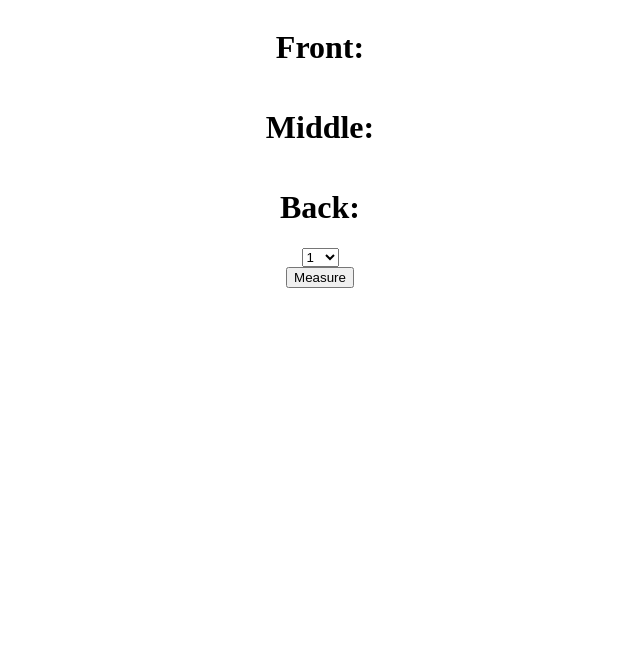
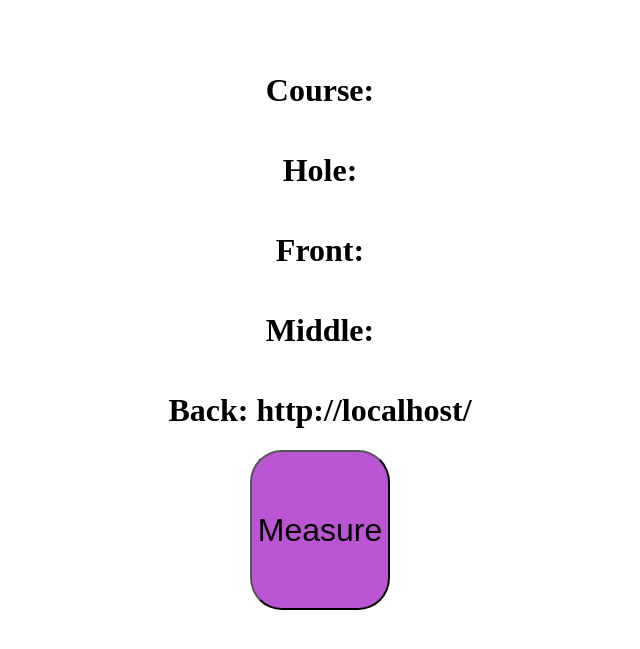
Before and after one commit to debboutr/bandonapi, a FastAPI app: page / in a window 1280 px wide. Shown: the top 649 px of the page, without its empty margins (320-960 px from the left). Run offline with FastAPI, Linux system fonts and the light colour scheme.

Commit message:
update for work

```diff
--- a/app/main.py
+++ b/app/main.py
@@ -1,40 +1,70 @@
+import timeit
 from typing import Annotated
-from fastapi import Depends, FastAPI, Request, Path
+
+from fastapi import Depends, FastAPI, Path, Request
 from fastapi.middleware.cors import CORSMiddleware
+from fastapi.responses import HTMLResponse, RedirectResponse
 from fastapi.staticfiles import StaticFiles
 from fastapi.templating import Jinja2Templates
-from fastapi.responses import HTMLResponse, RedirectResponse
+from geoalchemy2 import WKTElement
 from geoalchemy2.shape import to_shape
+from pyproj import CRS, Transformer
+from shapely.geometry import Point, Polygon
+from shapely.ops import transform
 from sqlalchemy.orm import Session
 
-from .crud import get_intersecting_polys, get_grn
+from .database import SessionLocal, engine
 from .models import Base, Green
 from .schemas import Measurement
-from .database import SessionLocal, engine
-from .utils import get_distances, transform_to_UTM
+
+m2y = 1.093613  # meters to yards
 
 Base.metadata.create_all(bind=engine)
 
+
+def transform_to_UTM(lon: float, lat: float) -> Point:
+    wgs84 = CRS("EPSG:4326")
+    utm = CRS("EPSG:26910")
+    project = Transformer.from_crs(wgs84, utm, always_xy=True).transform
+    pt = Point(lon, lat)
+    return transform(project, pt)
+
+
+def get_bounds(db: Session, point: Point):
+    rec = (
+        db.query(Green)
+        .filter(Green.category == "bounds")
+        .filter(  # both lines below work!!
+            # func.ST_Contains(Green.geometry, WKTElement(point.wkt))
+            Green.geometry.ST_Intersects(WKTElement(point.wkt))
+        )
+    )
+    print(str(rec))  # this is the way to get the SQL!!!
+    # print(f"{[r.category for r in rec]=}")
+    return rec.first()
+
+
 app = FastAPI()
 
-origins = [
-    "https://nflsuicidepool.vercel.app",
-    "http://bandonapi.debbout.info",
-    "http://localhost",
-    "http://localhost:8074",
-]
+# origins = [
+#     "https://nflsuicidepool.vercel.app",
+#     "http://bandonapi.debbout.info",
+#     "http://localhost:8074",
+#     "http://127.0.0.1:8074",
+# ]
 
-app.add_middleware(
-    CORSMiddleware,
-    allow_origins=origins,
-    allow_credentials=True,
-    allow_methods=["*"],
-    allow_headers=["*"],
-)
+# app.add_middleware(
+#     CORSMiddleware,
+#     allow_origins=origins,
+#     allow_credentials=True,
+#     allow_methods=["*"],
+#     allow_headers=["*"],
+# )
 
 
 templates = Jinja2Templates(directory="app/templates")
 app.mount("/static", StaticFiles(directory="static"), name="static")
+
 
 # Dependency
 def get_db():
@@ -45,10 +75,10 @@ def get_db():
         db.close()
 
 
-@app.get("/{course}/{grn_id}", response_model=Measurement)
+@app.get("/measure", response_model=Measurement)
 def read_distances(
-    course: str,
-    grn_id: int,
+    track: str,
+    green: int,
     lon: float = -124.38400938,
     lat: float = 43.18070706,
     db: Session = Depends(get_db),
@@ -57,28 +87,49 @@ def read_distances(
     you should always check for a green intersection here!!!
     if abs(green_returned - current_hole) == 1:
         update state!!
+    * add timer to see how long calls to this view are taking
+    * return measurements, current hole intersected
+    * how to deal with current hole from here to client?
+    * would it make sense to just do the calcs for ALL holes?
+    [ ] make the green images...
     """
-    if course == "nowhere":
-        # this is where you'll look for a course and a green
+    if track == "nowhere":
+        # this is where you'll look for a track and a green
         # and you can give back measurements to closest green < 6
         # if there is one...
         return Measurement(front=0, center=0, back=0)
-    # lat, lon = 43.17594092,-124.38642774
-    # lat, lon = 43.1847296,-124.3923103 # first tee of trails
-    # lat, lon = 43.184750507,-124.392289776
-    lat, lon = 43.181944,-124.393064
+    # lat, lon = 43.17594092,-124.38642774 # 13th green of trails
+    # lat, lon = 43.17419835396825, -124.38951194528615 # 15 fairway
+    lat, lon = 43.17637634579635, -124.37251592314665  # home
+    # lat, lon = 43.1847296,-124.3923103 # 1st tee of trails
+    # lat, lon = 43.181944,-124.393064 # 1st green of trails
     # rec = get_grn(db, grn_id=grn_id)
-    rec = db.query(Green).filter(Green.green_no == grn_id).first()
-    geom = to_shape(rec.geometry)
-    home_point = transform_to_UTM(lon, lat)
-    print(f"{home_point.wkt=}")
-    polys = get_intersecting_polys(db, home_point)
-    print(f"{[p for p in polys]=}")
-    distances = get_distances(geom, home_point)
+    t1 = timeit.default_timer()
+    point = transform_to_UTM(lon, lat)
+    print(f"{point.wkt=}")
+    bound = get_bounds(db, point)
+    if not bound:
+        return Measurement(course="nowhere", hole=19, front=47, center=47, back=47)
+    rec = db.query(Green).filter(Green.green_no == bound.green_no).first()
+    polygon = to_shape(rec.geometry)
+    # print(f"{[p for p in polys]=}")
+    distances = Measurement(
+        course=rec.course,
+        hole=rec.green_no,
+        front=int(point.distance(polygon) * m2y),
+        center=int(point.distance(polygon.centroid) * m2y),
+        back=int(point.hausdorff_distance(polygon) * m2y),
+    )
+    # distances = get_distances(geom, home_point)
     print(f"{distances=}")
+    t2 = timeit.default_timer()
+    print("time to run: ", t2 - t1)
     return distances
 
+
 @app.get("/", response_class=HTMLResponse)
-async def index( request: Request,):
-    context = { "request": request, "greens": range(1, 19) }
+async def index(
+    request: Request,
+):
+    context = {"request": request, "greens": f"{request.url}"}
     return templates.TemplateResponse("index.html", context)
--- a/app/schemas.py
+++ b/app/schemas.py
@@ -2,6 +2,8 @@ from pydantic import BaseModel
 
 
 class Measurement(BaseModel):
+    course: str
+    hole: int
     front: int
     center: int
     back: int
--- a/app/templates/index.html
+++ b/app/templates/index.html
@@ -5,28 +5,24 @@
     <meta name="viewport" content="width=device-width, initial-scale=1">
     <title>Caddy Control</title>
     {# <script src="{{ url_for('static', path='js/htmx.min.js') }}"></script> #}
-    <link href="{{ url_for('static', path='css/styles.css') }}" rel="stylesheet">
+    <link href="{{ url_for('static', path='css/style.css') }}" rel="stylesheet">
   </head>
   <body>
     <div class="container">
-      <h1 id="front">Front: </h1>
-      <h1 id="center">Middle: </h1>
-      <h1 id="back">Back: </h1>
-      <div>
-	<select id="green" name="green" class="" required>
-	  {% for green in greens %}
-	  <option value="{{ green }}">{{ green }}</option>
-	  {% endfor %}
-	</select>
-      </div>
-
-      <button onclick="handleLocationClick()" class="navBtn">Measure</button>
+      <h1><span id="latlon"></span></h1>
+      <h1>Course: <span id="course"></span></h1>
+      <h1>Hole: <span id="hole"></span></h1>
+      <h1>Front: <span id="front"></span></h1>
+      <h1>Middle: <span id="center"></span></h1>
+      <h1>Back: {{greens}}<span id="back"></span></h1>
+      <button onclick="handleLocationClick()" class="btn">Measure</button>
     </div>
-
   </body>
-
   <script>
 
+    const latlon = document.getElementById("latlon");
+    const course = document.getElementById("course");
+    const hole = document.getElementById("hole");
     const front = document.getElementById("front");
     const center = document.getElementById("center");
     const back = document.getElementById("back");
@@ -58,16 +54,23 @@
       const accuracy = position.coords.accuracy;
       // const show = true;
       console.log(`Latitude: ${latitude}, Longitude: ${longitude}`);
+      const url = "{{greens}}"
+      console.log(url);
+      latlon.textContent = `${latitude},${longitude}`;
 
       // fetch(`http://127.0.0.1:8047/green/13??lat=${latitude}&lon=${longitude}`)
-      let green = getSelectedGreen();
+      let green = 47;
+      let track = 'bandon';
       fetch(
 	//`http://bandonapi.debbout.info/green/13?lat=${latitude}&lon=${longitude}`,
-	`http://localhost:8074/green/${green}?lat=${latitude}&lon=${longitude}`,
+	`${url}measure?track=${track}&green=${green}&lat=${latitude}&lon=${longitude}`,
       )
 	.then((response) => response.json())
 	.then((data) => {
+	  console.log("this is in response");
 	  console.log(data);
+	  course.textContent = data.course;
+	  hole.textContent = data.hole;
 	  front.textContent = data.front;
 	  center.textContent = data.center;
 	  back.textContent = data.back;
--- a/app/utils.py
+++ b/app/utils.py
@@ -5,8 +5,7 @@ from shapely.ops import transform
 
 from .schemas import Measurement
 
-m2y = 1.09361000 # meters to yards
-# m2y = 0.9144 # meters to yards
+m2y = 1.093613 # meters to yards
 
 def transform_to_UTM(lon: float, lat: float) -> Point:
     wgs84 = pyproj.CRS("EPSG:4326")
@@ -20,6 +19,8 @@ def get_distances(polygon: Polygon, point: Point) -> Measurement:
     center = point.distance(polygon.centroid) * m2y
     back = point.hausdorff_distance(polygon) * m2y
     return Measurement(
+            course=polygon.course,
+            hole=polygon.green_no,
             front=int(front),
             center=int(center),
             back=int(back)
--- a/docker-compose.override.yaml
+++ b/docker-compose.override.yaml
@@ -4,6 +4,7 @@ services:
       image: bandonapi:latest
       environment:
         - PYTHONUNBUFFERED=1
+        - BANDON_API=http://localhost:8047
       container_name: bandonapi
       restart: unless-stopped
       command: uvicorn app.main:app --host=0.0.0.0 --port 5000 --reload
--- a/static/css/style.css
+++ b/static/css/style.css
@@ -4,3 +4,9 @@
   align-items: center;
   /* font-size: 1rem; */
 }
+.btn {
+  height: 20vh;
+  background-color: mediumorchid;
+  font-size: 2em;
+  border-radius: 1em;
+}
--- a/static/css/styles.css
+++ /dev/null
@@ -1,6 +0,0 @@
-.container {
-  display: flex;
-  flex-direction: column;
-  align-items: center;
-  /* font-size: 1rem; */
-}
```
Also changed, not shown: app/crud.py (+8 -10 lines).
